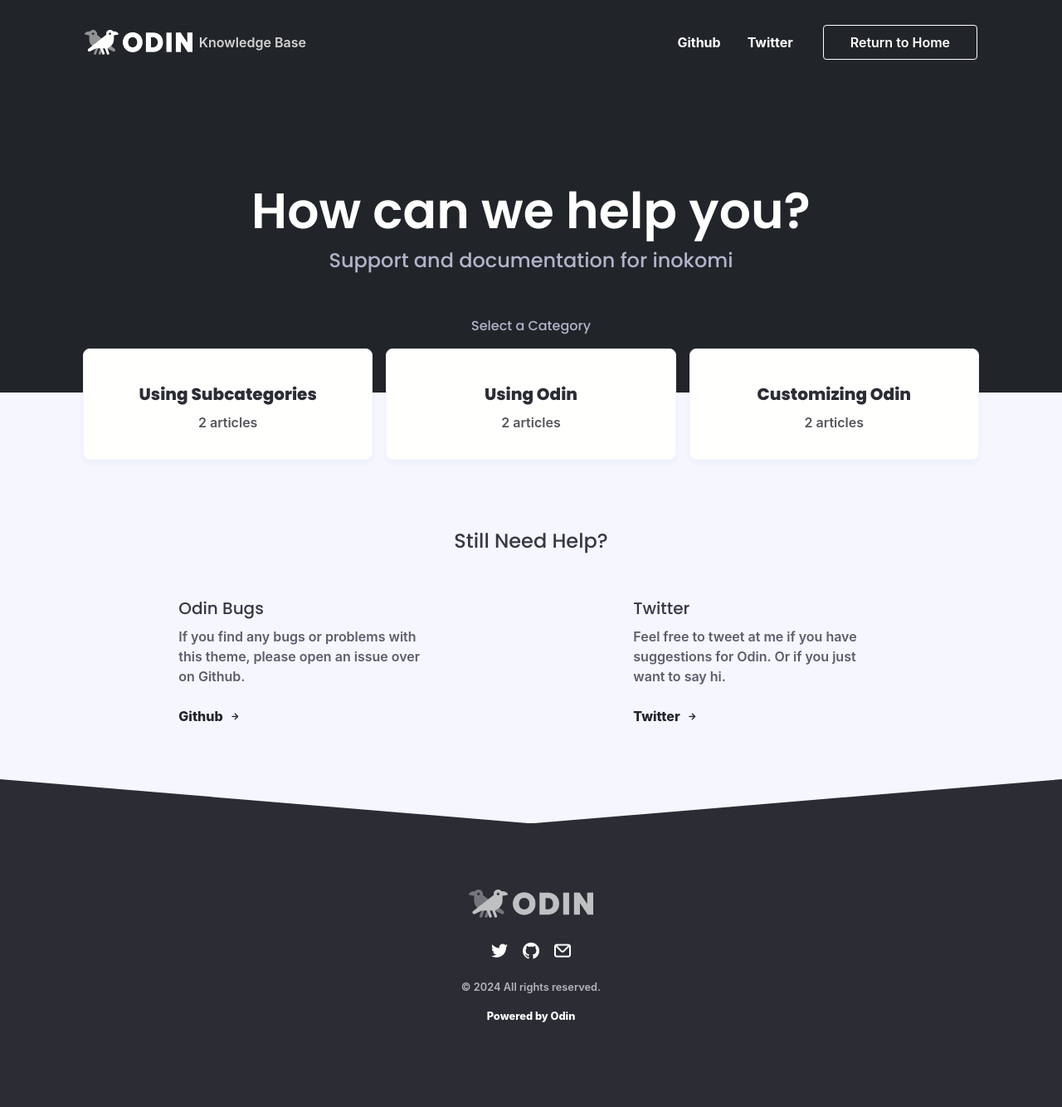
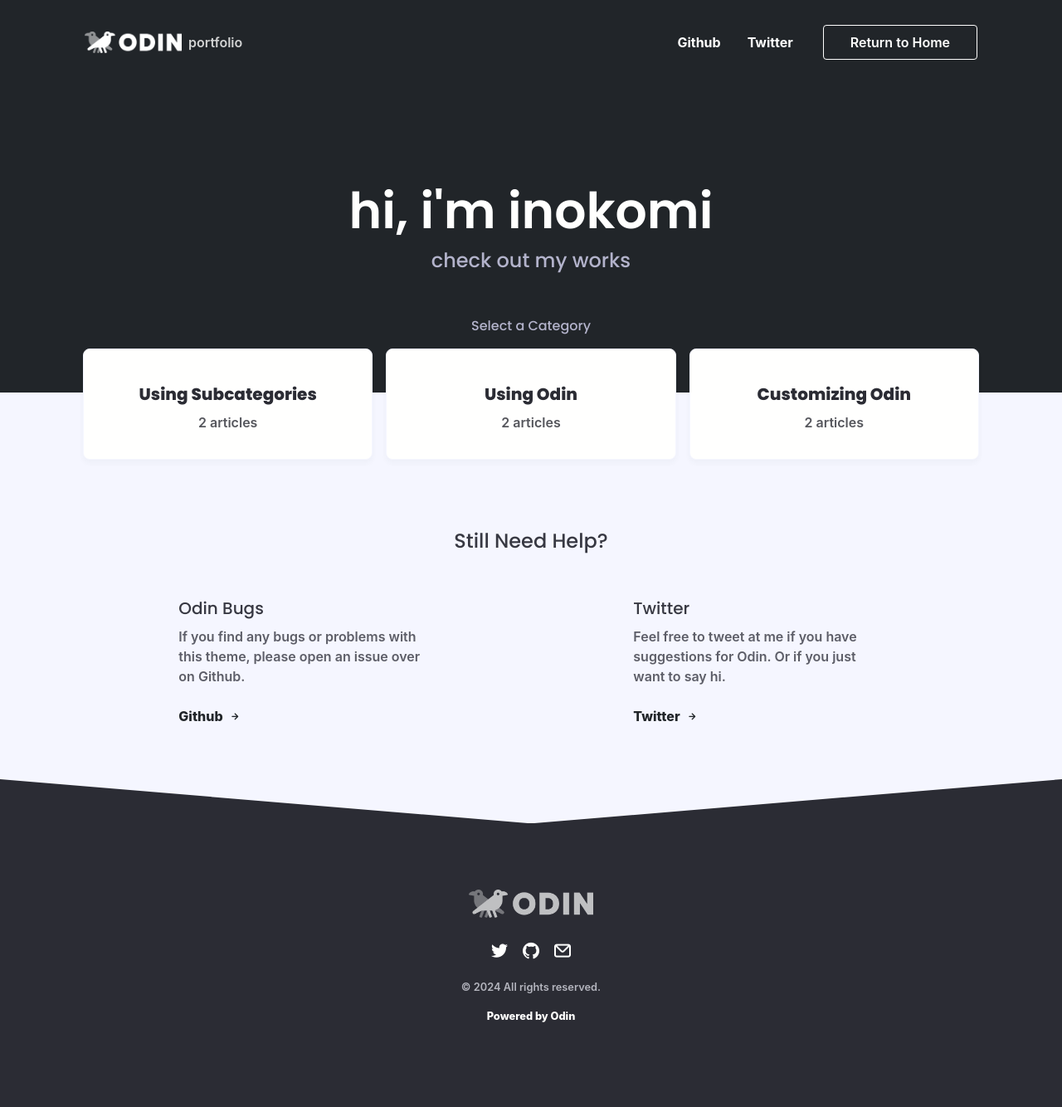
Before and after one commit to inokomi/inokomi.github.io, a Jekyll site: the page built from index.html, in a window 1280 px wide. Shown: the whole page at 83% size. Built offline with Jekyll 4.4.1, drawn with Linux system fonts in a browser that asks for light colours; nearby versions of some CDN libraries; some web fonts are replaced; comment, search, counter and statistics services are not loaded.

Commit message:
updated config

```diff
--- a/_config.yml
+++ b/_config.yml
@@ -24,13 +24,13 @@ baseurl: "" # the subpath of your site, e.g. /support
 url: "https://inokomi.github.io" # the base hostname AND PROTOCOL for your site, e.g. http://example.com
 permalink: /:categories/:title
 
-content_type: Knowledge Base #Define whether this is a knowledge base, help center, or something else
-use_authors: true #Set this to false to disable showing post authors
+content_type: portfolio #Define whether this is a knowledge base, help center, or something else
+use_authors: false #Set this to false to disable showing post authors
 
 brand_logo: logo.png
 brand_name: inokomi
-header: How can we help you?
-subheader: Support and documentation for inokomi
+header: hi, i'm inokomi
+subheader: check out my works
 
 meta_image: odin-meta.png
 
```
Also changed, not shown: assets/mac.png (deleted).
